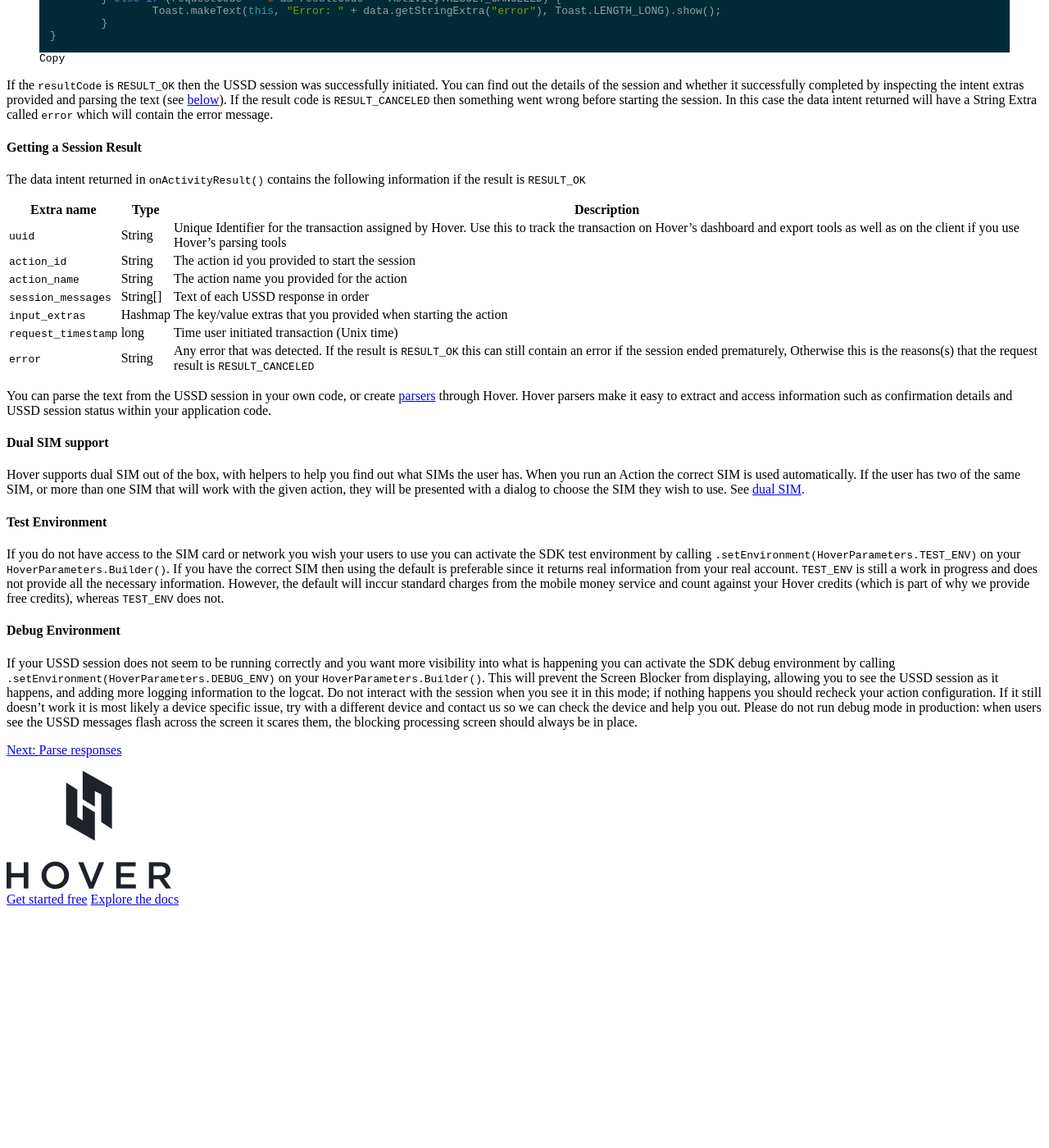
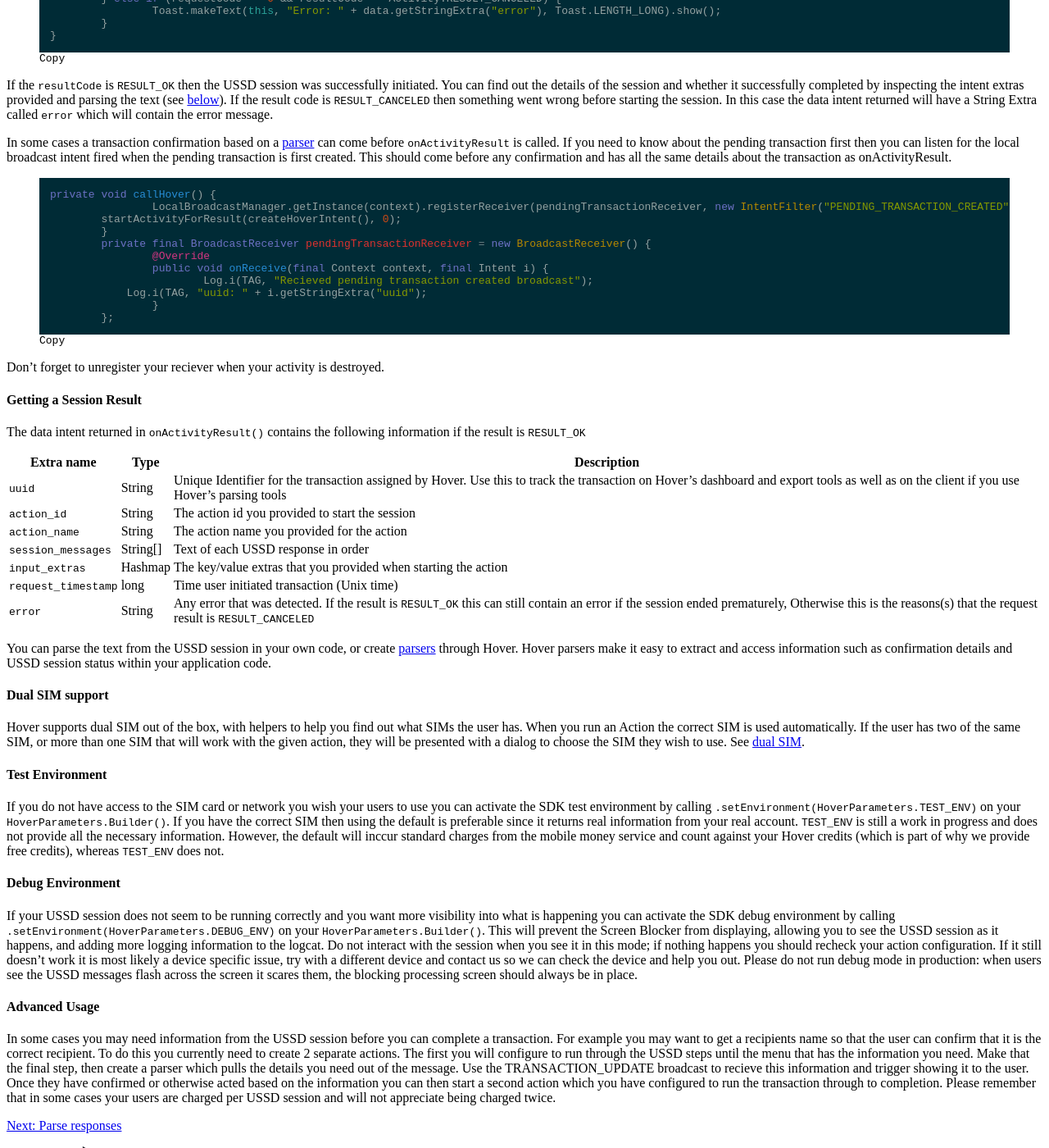
Before and after one commit to UseHover/hover-docs, a Jekyll site: the page built from ussd.md, in a window 1280 px wide and 1400 px high, scrolled down 1120 px. Shown: the whole window at 82% size. Built offline with Jekyll 4.4.1, drawn with Linux system fonts in a browser that asks for light colours; nearby versions of some CDN libraries; a style sheet for code colours, icons or effects is not loaded; before the commit the page ends 2234 px from its top, so only the background shows below that.

Commit message:
169237837 info about new and updated features (#9)
* Create pending_transaction_listener.html

* Update ussd.md

* More details info about different action types

* Add more customization options

* Add info about running 2 sessions

```diff
--- /dev/null
+++ b/_includes/pending_transaction_listener.html
@@ -0,0 +1,13 @@
+<figure>
+	<pre><code class="java" data-lang="java">private void callHover() {
+		LocalBroadcastManager.getInstance(context).registerReceiver(pendingTransactionReceiver, new IntentFilter("PENDING_TRANSACTION_CREATED"));
+        startActivityForResult(createHoverIntent(), 0);
+	}
+	private final BroadcastReceiver pendingTransactionReceiver = new BroadcastReceiver() {
+		@Override
+		public void onReceive(final Context context, final Intent i) {
+			Log.i(TAG, "Recieved pending transaction created broadcast");
+            Log.i(TAG, "uuid: " + i.getStringExtra("uuid");
+		}
+	};</code></pre>
+</figure>
--- a/ussd.md
+++ b/ussd.md
@@ -16,6 +16,12 @@ By using `startActivityForResult()` you will get the content of the session once
 {% include action_result.html %}
 
 If the `resultCode` is `RESULT_OK` then the USSD session was successfully initiated. You can find out the details of the session and whether it successfully completed by inspecting the intent extras provided and parsing the text (see [below](#result)). If the result code is `RESULT_CANCELED` then something went wrong before starting the session. In this case the data intent returned will have a String Extra called `error` which will contain the error message.
+
+In some cases a transaction confirmation based on a [parser](/parsing) can come before `onActivityResult` is called. If you need to know about the pending transaction first then you can listen for the local broadcast intent fired when the pending transaction is first created. This should come before any confirmation and has all the same details about the transaction as onActivityResult.
+
+{% include pending_transaction_listener.html %}
+
+Don't forget to unregister your reciever when your activity is destroyed.
 
 #### Getting a Session Result
 
@@ -45,4 +51,8 @@ If you do not have access to the SIM card or network you wish your users to use
 
 If your USSD session does not seem to be running correctly and you want more visibility into what is happening you can activate the SDK debug environment by calling `.setEnvironment(HoverParameters.DEBUG_ENV)` on your `HoverParameters.Builder()`. This will prevent the Screen Blocker from displaying, allowing you to see the USSD session as it happens, and adding more logging information to the logcat. Do not interact with the session when you see it in this mode; if nothing happens you should recheck your action configuration. If it still doesn't work it is most likely a device specific issue, try with a different device and contact us so we can check the device and help you out. Please do not run debug mode in production: when users see the USSD messages flash across the screen it scares them, the blocking processing screen should always be in place.
 
+#### Advanced Usage
+
+In some cases you may need information from the USSD session before you can complete a transaction. For example you may want to get a recipients name so that the user can confirm that it is the correct recipient. To do this you currently need to create 2 separate actions. The first you will configure to run through the USSD steps until the menu that has the information you need. Make that the final step, then create a parser which pulls the details you need out of the message. Use the TRANSACTION_UPDATE broadcast to recieve this information and trigger showing it to the user. Once they have confirmed or otherwise acted based on the information you can then start a second action which you have configured to run the transaction through to completion. Please remember that in some cases your users are charged per USSD session and will not appreciate being charged twice.
+
 [Next: Parse responses](/parsing)
```
Also changed, not shown: actions.md (+2 -2 lines), customization.md (+10 -3 lines).
